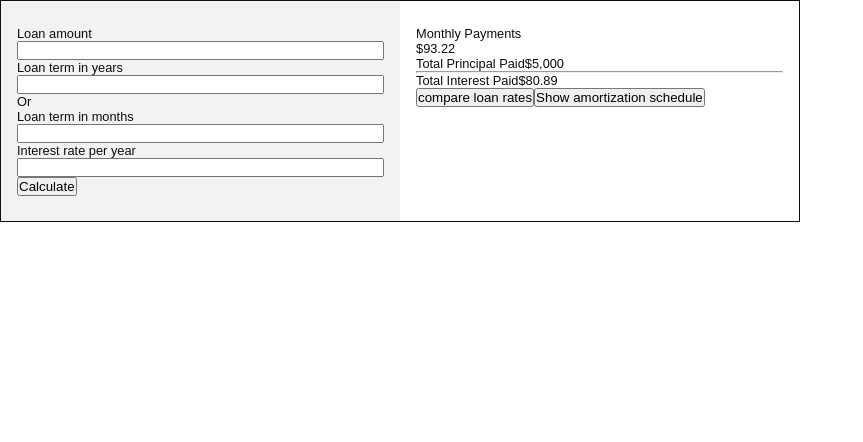
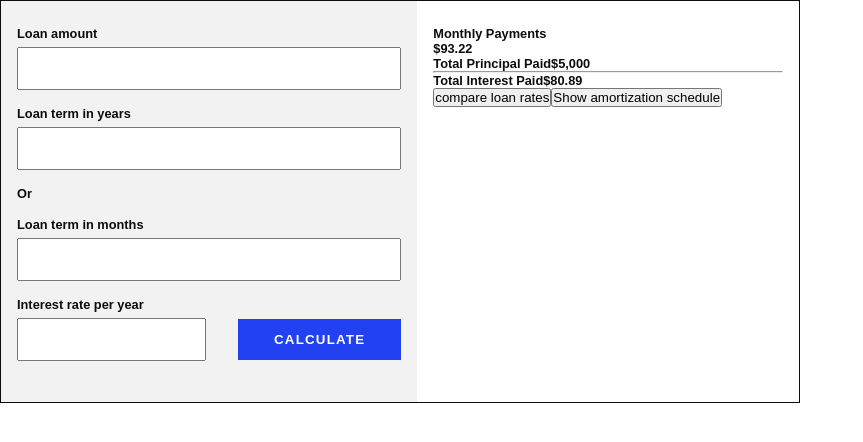
Before and after one commit to j-phillips-hub/debt-free-calculator, a React (Create React App) app: page / in a window 1280 px wide. Shown: the top 442 px of the page, without its empty margins (0-863 px from the left). Built offline with nearby package versions, Linux system fonts and the light colour scheme.

Commit message:
Add styled to form component

```diff
--- a/src/components/Form.jsx
+++ b/src/components/Form.jsx
@@ -1,5 +1,6 @@
 import React from "react";
 import "../styles/Form.css";
+import "../styles/Btn.css";
 
 class Form extends React.Component {
   constructor() {
@@ -10,31 +11,39 @@ class Form extends React.Component {
     return (
       <section className="FormSection">
         <form className="Form">
-          <div className="Input__Container">
+          <div className="Flex InputContainer">
             <label className="Form__Label" htmlFor="loan-amount">
               Loan amount
             </label>
-            <input className="" type="text" />
+            <input className="Form__Input" type="text" />
           </div>
 
-          <div className="Input__Container">
-            <label htmlFor="loan-term-years">Loan term in years</label>
-            <input type="text" />
+          <div className="Flex InputContainer">
+            <label className="Form__Label" htmlFor="loan-term-years">
+              Loan term in years
+            </label>
+            <input className="Form__Input" type="text" />
           </div>
 
-          <div>Or</div>
+          <div className="Seperator">Or</div>
 
-          <div className="Input__Container">
-            <label htmlFor="loan-term-months">Loan term in months</label>
-            <input type="text" />
+          <div className="Flex InputContainer">
+            <label className="Form__Label" htmlFor="loan-term-months">
+              Loan term in months
+            </label>
+            <input className="Form__Input" type="text" />
           </div>
 
-          <div className="Input__Container">
-            <label htmlFor="intrest-rate">Interest rate per year</label>
-            <input type="text" />
+          <div className="Flex IntrestRate">
+            <div className="Flex InputContainer">
+              <label className="Form__Label" htmlFor="intrest-rate">
+                Interest rate per year
+              </label>
+              <input className="Form__Input" type="text" />
+            </div>
+
+            <button className="Btn Btn--Small Calculate">Calculate</button>
           </div>
-
-          <button>Calculate</button>
         </form>
       </section>
     );
--- a/src/styles/App.css
+++ b/src/styles/App.css
@@ -20,19 +20,27 @@ section {
   padding: 1.5625rem 1rem;
 }
 
+input:focus {
+  outline: none;
+  border: 1px solid var(--clr-medium-blue);
+}
+
 .App {
   color: var(--clr-text);
   display: grid;
   grid-template-columns: 1fr 1fr;
   font-family: "Outfit", sans-serif;
   font-size: 0.8rem;
-  font-weight: 500;
+  font-weight: 600;
   border: 1px solid var(--clr-text);
   max-width: 800px;
   max-height: 800px;
 }
 
-.Input__Container {
+.Flex {
   display: flex;
+}
+
+.InputContainer {
   flex-direction: column;
 }
--- /dev/null
+++ b/src/styles/Btn.css
@@ -0,0 +1,22 @@
+.Btn {
+  background-color: var(--clr-medium-blue);
+  color: var(--clr-white);
+  font-weight: 600;
+  text-transform: uppercase;
+  letter-spacing: 1.2px;
+  border: none;
+  cursor: pointer;
+  transition: all ease-in-out 0.2s;
+}
+
+.Btn:hover {
+  background-color: hsl(232, 89%, 25%);
+}
+
+.Btn--Small {
+  padding: 1em 2.7em;
+}
+
+.Calculate {
+  margin-top: 0.3rem;
+}
--- a/src/styles/Form.css
+++ b/src/styles/Form.css
@@ -1,3 +1,22 @@
 .FormSection {
   background-color: var(--clr-light-grey);
 }
+
+.Form__Label {
+  margin-bottom: 0.375rem;
+}
+
+.Form__Input {
+  margin-bottom: 1rem;
+  padding: 0.75rem 0 0.75rem 0.5rem;
+}
+
+.Seperator {
+  margin-bottom: 1rem;
+}
+
+.IntrestRate {
+  align-items: center;
+  justify-content: space-between;
+  gap: 2rem;
+}
```
